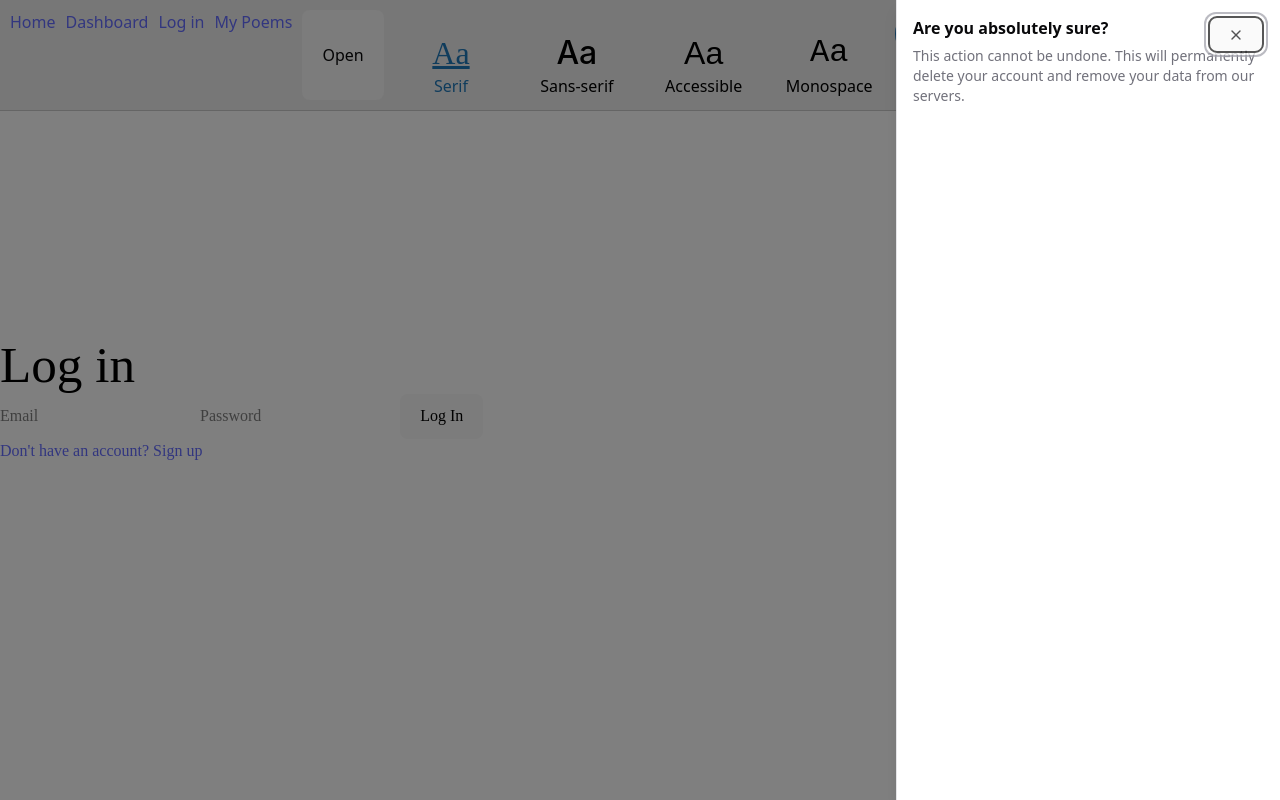
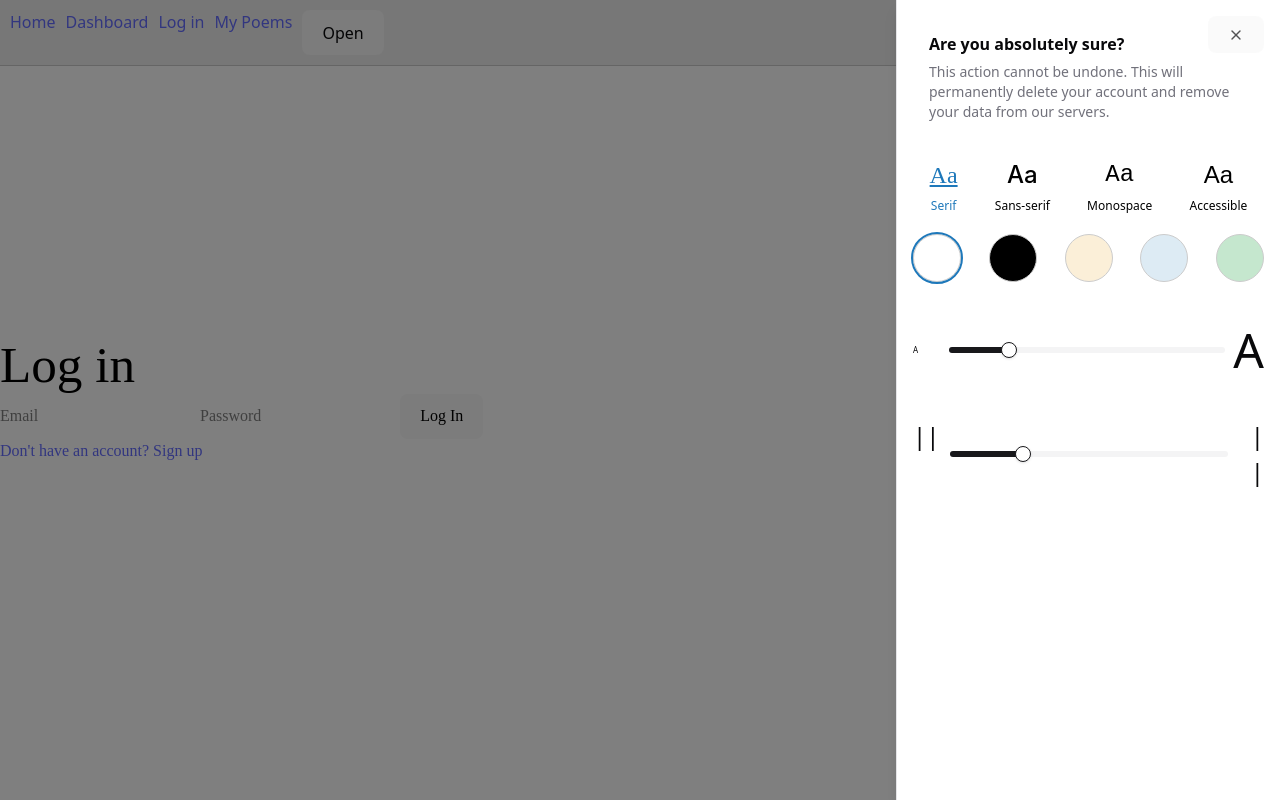
Before and after one commit to MargauxThw/poem-base, a React (Vite) app: page /login in a window 1280 px wide. Both pictures are taken after a click on the button "Open". Built offline with nearby package versions, Linux system fonts and the light colour scheme; no server answers.

Commit message:
line height slider and initial styling

```diff
--- a/src/App.tsx
+++ b/src/App.tsx
@@ -28,6 +28,11 @@ export default function App() {
     return stored ? Number(stored) : 100
   })
 
+  const [lineHeight, setLineHeight] = useState(() => {
+    const stored = localStorage.getItem("line_height")
+    return stored ? Number(stored) : 1.5
+  })
+
 	function updateFont(newIndex: number) {
 		setFontIndex(newIndex)
 		localStorage.setItem("font_index", String(newIndex))
@@ -36,6 +41,11 @@ export default function App() {
 	function updateTheme(newIndex: number) {
 		setThemeIndex(newIndex)
 		localStorage.setItem("theme_index", String(newIndex))
+	}
+
+	function updateLineHeight(newSize: number) {
+		setLineHeight(newSize)
+		localStorage.setItem("line_height", String(newSize))
 	}
 
 	function updateFontSize(newSize: number) {
@@ -52,8 +62,11 @@ export default function App() {
 				themeIndex={themeIndex}
 				updateFontSize={updateFontSize}
 				fontSize={fontSize}
+        updateLineHeight={updateLineHeight}
+        lineHeight={lineHeight}
 			/>
-			{/* Add some options for line height ALSO fix nav bar and move all of this into a pop-up */}
+			{/* TODO: Add some options for line height ALSO fix nav bar and move all of this into a pop-up */}
+      {/* TODO: Experiment with just doing it for the poem text (not buttons) */}
 
 			<div
 				style={{
@@ -61,7 +74,8 @@ export default function App() {
 					background: THEME_OPTIONS[themeIndex].background,
 					color: THEME_OPTIONS[themeIndex].color,
 					width: "100vw",
-					fontSize: `${fontSize}%`
+					fontSize: `${fontSize}%`,
+          lineHeight: `${lineHeight}em`,
 				}}
 			>
 				<Routes>
--- a/src/components/NavBar.tsx
+++ b/src/components/NavBar.tsx
@@ -2,7 +2,7 @@ import { Link } from "react-router-dom"
 import { FONT_OPTIONS, THEME_OPTIONS } from "../utils/staticData"
 import FontButton from "./buttons/FontButton"
 import ThemeButton from "./buttons/ThemeButton"
-import FontSizeSlider from "./FontSizeSlider"
+import FontSizeSlider from "./sliders/FontSizeSlider"
 import {
 	Sheet,
 	SheetContent,
@@ -11,14 +11,17 @@ import {
 	SheetTitle,
 	SheetTrigger
 } from "@/components/ui/sheet"
+import LineHeightSlider from "./sliders/LineHeightSlider"
 
 type NavBarProps = {
 	updateFont: (newIndex: number) => void
 	fontIndex: number
 	updateTheme: (newIndex: number) => void
-	themeIndex: number,
+	themeIndex: number
 	updateFontSize: (newSize: number) => void
 	fontSize: number
+	updateLineHeight: (newSize: number) => void
+	lineHeight: number
 }
 
 export default function NavBar({
@@ -27,7 +30,9 @@ export default function NavBar({
 	updateTheme,
 	themeIndex,
 	updateFontSize,
-    fontSize
+	fontSize,
+	updateLineHeight,
+	lineHeight
 }: NavBarProps) {
 	return (
 		<nav
@@ -48,7 +53,7 @@ export default function NavBar({
 			<Link to='/my-poems'>My Poems</Link>
 			<Sheet>
 				<SheetTrigger>Open</SheetTrigger>
-				<SheetContent className='w-[400px] sm:w-[540px]'>
+				<SheetContent className='w-[400px] sm:w-[540px] p-4'>
 					<SheetHeader>
 						<SheetTitle>Are you absolutely sure?</SheetTitle>
 						<SheetDescription>
@@ -57,8 +62,17 @@ export default function NavBar({
 							servers.
 						</SheetDescription>
 					</SheetHeader>
-				</SheetContent>
-			</Sheet>
+					<div
+						style={{
+							display: "flex",
+							flexDirection: "row",
+                            justifyContent: "space-around",
+							flexWrap: "nowrap",
+							gap: "4px",
+							width: "100%",
+							backgroundColor: "bg-amber-400"
+						}}
+					>
 						{FONT_OPTIONS.map((_font, index) => (
 							<FontButton
 								key={index}
@@ -67,6 +81,8 @@ export default function NavBar({
 								updateFont={updateFont}
 							/>
 						))}
+					</div>
+					<div className='flex flex-row justify-between items-center mb-4 w100%'>
 						{THEME_OPTIONS.map((_theme, index) => (
 							<ThemeButton
 								key={index}
@@ -75,10 +91,21 @@ export default function NavBar({
 								updateTheme={updateTheme}
 							/>
 						))}
+					</div>
+					<div className='mb-4 w100%'>
 						<FontSizeSlider
 							currentFontSize={fontSize}
 							updateFontSize={updateFontSize}
 						/>
+					</div>
+					<div className='mb-4 w100%'>
+						<LineHeightSlider
+							currentLineHeight={lineHeight}
+							updateLineHeight={updateLineHeight}
+						/>
+					</div>
+				</SheetContent>
+			</Sheet>
 		</nav>
 	)
 }
--- a/src/components/buttons/FontButton.tsx
+++ b/src/components/buttons/FontButton.tsx
@@ -16,38 +16,43 @@ export default function FontButton({
 	}
 
 	return (
-		<div
+		<button
+			onClick={() => handleFontChange(index)}
 			style={{
+				border: "none",
+				color: currentFontIndex === index ? "#1E78BA" : "black",
+				background: "transparent",
+				cursor: "pointer",
+				height: "64px",
 				display: "flex",
 				flexDirection: "column",
 				alignItems: "center",
-				gap: "0rem"
+				justifyContent: "center",
+				gap: "4px",
+				outline: "none",
+                padding: "0",
+                flexGrow: 1,
 			}}
 		>
-			<button
-				onClick={() => handleFontChange(index)}
+			<p
 				style={{
-					border: "none",
+					fontFamily: FONT_OPTIONS[index].value,
+					fontSize: "1.5rem",
 					textDecorationLine:
-						currentFontIndex === index ? "underline" : "none",
-					color: currentFontIndex === index ? "#1E78BA" : "black",
-					background: "transparent",
-					cursor: "pointer",
-					fontSize: "2rem",
-					height: "64px",
-					fontFamily: FONT_OPTIONS[index].value
+						currentFontIndex === index ? "underline" : "none"
 				}}
 			>
 				Aa
-			</button>
+			</p>
 			<p
 				style={{
-					marginTop: "0",
-					color: currentFontIndex === index ? "#1E78BA" : "black"
+					color: currentFontIndex === index ? "#1E78BA" : "black",
+					fontSize: "0.75rem",
+					whiteSpace: "nowrap"
 				}}
 			>
 				{FONT_OPTIONS[index].shortLabel}
 			</p>
-		</div>
+		</button>
 	)
 }
--- a/src/components/FontSizeSlider.tsx
+++ b/src/components/sliders/FontSizeSlider.tsx
@@ -17,10 +17,13 @@ export default function FontSizeSlider({
         updateFontSize(newValue[0])
     }
 
+	// TODO: Make each side of the slider a button that changes the value by 10 (also same size so nice balance)
+
 	return (
 		<>
-			<div>
-				<p style={{ fontSize: "0.5em" }}>A</p>
+			<div className="flex flex-row items-center gap-2">
+				<p style={{ fontSize: "0.5em", width: "36px", textAlign: "left" }}>A</p>
+
 				<Slider
 					defaultValue={[100]}
 					min={50}
@@ -28,8 +31,9 @@ export default function FontSizeSlider({
 					step={10}
 					value={value}
 					onValueChange={handleValueChange}
+					className="flex-grow"
 				/>
-				<p style={{ fontSize: "3em" }}>A</p>
+				<p style={{ fontSize: "3em", width: "36px", textAlign: "right" }}>A</p>
 			</div>
 		</>
 	)
--- /dev/null
+++ b/src/components/sliders/LineHeightSlider.tsx
@@ -0,0 +1,37 @@
+import { Slider } from "@/components/ui/slider"
+import { useState } from "react"
+
+type LineHeightSliderProps = {
+	currentLineHeight: number
+	updateLineHeight: (index: number) => void
+}
+
+export default function LineHeightSlider({
+	currentLineHeight,
+	updateLineHeight
+}: LineHeightSliderProps) {
+	const [value, setValue] = useState<number[]>([currentLineHeight])
+
+	function handleValueChange(newValue: number[]) {
+		setValue(newValue)
+		updateLineHeight(newValue[0])
+	}
+
+	return (
+		<>
+			<div className='flex flex-row space-between gap-2'>
+				<p style={{ fontSize: "1.5em", width: "36px", textAlign: "left" }}>||</p>
+				<Slider
+					defaultValue={[1.5]}
+					min={1}
+					max={3}
+					step={0.1}
+					value={value}
+					onValueChange={handleValueChange}
+					className="flex-grow"
+				/>
+				<p style={{ fontSize: "1.5em", width: "36px", textAlign: "right" }}>| |</p>
+			</div>
+		</>
+	)
+}
--- a/src/utils/staticData.ts
+++ b/src/utils/staticData.ts
@@ -1,14 +1,26 @@
 import type { Poem } from "./types"
 
 export const FONT_OPTIONS = [
-	{ label: "Serif (Literata)", shortLabel: "Serif", value: "'Literata', serif" },
-	{ label: "Sans-serif (Inter)", shortLabel: "Sans-serif", value: "'Inter', sans-serif" },
+	{
+		label: "Serif (Literata)",
+		shortLabel: "Serif",
+		value: "'Literata', serif"
+	},
+	{
+		label: "Sans-serif (Inter)",
+		shortLabel: "Sans-serif",
+		value: "'Inter', sans-serif"
+	},
+	{
+		label: "Monospace (IBM Plex Mono)",
+		shortLabel: "Monospace",
+		value: "'IBM Plex Mono', monospace"
+	},
 	{
 		label: "Accessible (Atkinson Hyperlegible)",
 		shortLabel: "Accessible",
 		value: "'Atkinson Hyperlegible', sans-serif"
-	},
-	{ label: "Monospace (IBM Plex Mono)", shortLabel: "Monospace", value: "'IBM Plex Mono', monospace" }
+	}
 ]
 
 export const THEME_OPTIONS = [
@@ -16,7 +28,7 @@ export const THEME_OPTIONS = [
 	{ label: "dark", background: "#000000", color: "#FFFFFF" },
 	{ label: "sepia", background: "#FBEFD8", color: "#3A2C27" },
 	{ label: "blue", background: "#DDEBF4", color: "#2B3440" },
-	{ label: "green", background: "#C5E7CE", color: "#2A2E2B" },
+	{ label: "green", background: "#C5E7CE", color: "#2A2E2B" }
 ]
 
 export const samplePoem: Poem = {
```
Lines whose indentation alone changed are shown as unchanged.
